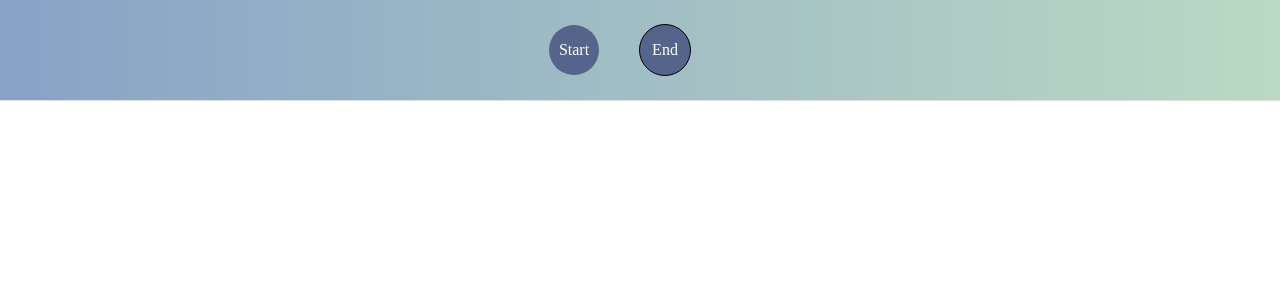
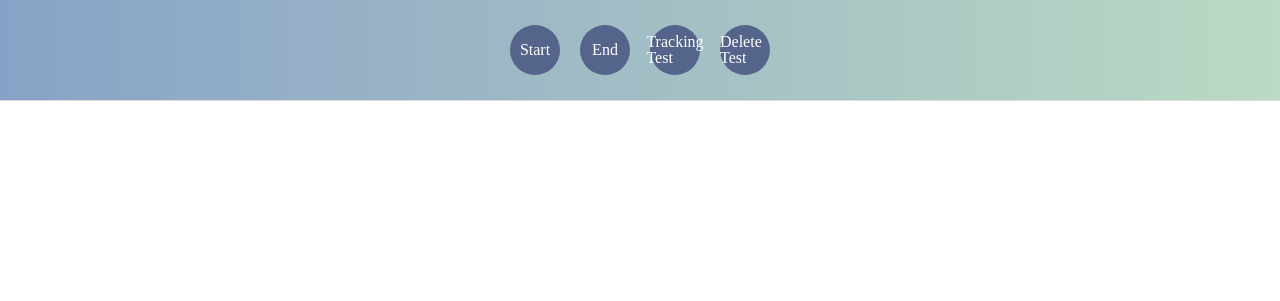
Before and after one commit to choikwangil95/Project-ICT_Capston_design, a Django app: page / in a window 1280 px wide. Shown: the part 573-874 px from the top of the page. Run offline with Django 3.2, Linux system fonts and the light colour scheme; style sheets or scripts are compiled from the project's sources; some libraries are stand-ins or nearby versions.

Commit message:
add To do list

```diff
--- a/home/static/css/home.scss
+++ b/home/static/css/home.scss
@@ -178,7 +178,7 @@ footer{
     width: 50px;
     height: 50px;
     border-radius: 50px;
-    margin-right: 40px;
+    margin-right: 20px;
     background-color: rgb(84,100,138);
     color: white;
   }
@@ -187,38 +187,36 @@ footer{
     display: flex;
     justify-content: center;
     align-items: center;
-    border: 1px solid black;
     background-color: rgb(84,100,138);
     color: white;
     margin-right: 25px;
     width: 50px;
     height: 50px;
     border-radius: 50px;
-    margin-right: 40px;
+    margin-right: 20px;
   }
 
-  &__test1 {
-    display: flex;
-    justify-content: center;
-    align-items: center;
-    width: 50px;
-    height: 50px;
-    margin-left: 40px;
-    border-radius: 50px;
-    background-color: rgb(84,100,138);
-    color: white;
-    border-radius: 50px;
-    margin-right: 25px;
-  }
-
-  &__test2 {
+  &__test {
     display: flex;
     justify-content: center;
     align-items: center;
     width: 50px;
     height: 50px;
     border-radius: 50px;
+    background-color: rgb(84,100,138);
     color: white;
+    border-radius: 50px;
+    margin-right: 20px;
+  }
+
+  &__delete {
+    display: flex;
+    justify-content: center;
+    align-items: center;
+    width: 50px;
+    height: 50px;
+    border-radius: 50px;
     background-color: rgb(84,100,138);
+    color: white;
   }
 }
--- a/home/static/js/tracking.js
+++ b/home/static/js/tracking.js
@@ -1,21 +1,9 @@
-/* @To do
-* Test case 1) 도로명 주소로 위치 변화 확인 시 위치 변화가 어떻게 일어나는지 확인
-* Test0 -> 소수점 3번째 자리 변화에 따라 도로명 주소로 위치 변화 확인
-*
-* Test case 2) 위치 변화가 미세하게 일어날 때 지도에 선이 어떻게 그어지는지 확인
-* Test1, Test2 -> 변화가 미세하게 일어나도 선이 깔끔하게 표현됨
-*/
-// Test 1 : 소수점 4번째 자리 변화 -> 위치 변화 인식 X
-let lat1 = [37.280003, 37.280103, 37.280203, 37.280303, 37.280403, 37.280503, 37.280603, 37.280703];
-let lng1 = [127.046553, 127.046453, 127.046353, 127.046253 ,127.046153, 127.046253, 127.046353, 127.046453];
-
-// Test 2 : 소수점 5번째 자리 변화 -> 위치 변화 인식 X
-let lat2 = [37.280003, 37.280013, 37.280023, 37.280033, 37.280043, 37.280053, 37.280063, 37.280073];
-let lng2 = [127.046053, 127.046063, 127.046073, 127.046083 ,127.046093, 127.046003, 127.046013, 127.046023];
-
+testCase.addEventListener("click", checkBeforeStart);
 start.addEventListener("click", checkBeforeStart);
 end.addEventListener("click", endwatch);
+testDelete.addEventListener("click", deleteMap);
 
+// Test case
 function checkBeforeStart() {
     var empty = IsTitleEmpty();
     if (empty) {
@@ -66,3 +54,22 @@ function watchLocation() {
 function endwatch() {
     clearInterval(intervalobj);
 }
+
+/* @To do
+* 1 이동경로 종료 시 지도에 등록된 마커와 선 삭제하는 delete 함수
+* 2 DB에 저장된 위도 경도를 바탕으로 지도에 마커랑 선 표시하는 get함수
+*/
+
+function deleteMap(map_id){
+
+    return axios.get(`delete/${map_id}`)
+        .then(
+            function(response){
+                console.log(response.data);
+            }
+        )
+}
+
+function getMap(){
+
+}
--- a/home/static/js/variables.js
+++ b/home/static/js/variables.js
@@ -20,6 +20,8 @@ let lat0, lng0;
 // tracking.js
 let start = document.getElementsByClassName("button__start")[0];
 let end = document.getElementsByClassName("button__end")[0];
+let testCase = document.getElementsByClassName("button__test")[0];
+let testDelete = document.getElementsByClassName("button__delete")[0];
 let lngitudeValue, latitudeValue;  // 현재 위도, 경도
 var geoId; // ?
 var lastLng = firstlngitudeValue;   // 이전 경도
--- a/home/templates/home.html
+++ b/home/templates/home.html
@@ -41,6 +41,8 @@
         <div class="tracking">
           <button class="button__start"><h3>Start</h3></button>
           <button class="button__end"><h3>End</h3></button>
+          <button class="button__test">Tracking Test</button>
+          <button class="button__delete" onclick="deleteCall('{{map_id}}')">Delete Test</button>
         </div>
       </div>
     </div>
--- a/home/urls.py
+++ b/home/urls.py
@@ -4,4 +4,6 @@ from . import views
 urlpatterns = [
     path('', views.home, name='home'),
     path('now/', views.save_now_geolocation, name='nowloc'),
+    path('delete/<int:map_id>', views.delete_map, name='delmap'),
+    path('get/<int:map_id>', views.get_map, name='getmap'),
 ]
--- a/home/views.py
+++ b/home/views.py
@@ -1,7 +1,8 @@
 from django.shortcuts import render
 from django.http import HttpResponse
-from .models import Gps
+from .models import Gps, Map
 import json
+from django.http import JsonResponse
 from django.views.decorators.csrf import ensure_csrf_cookie
 @ensure_csrf_cookie
 
@@ -19,3 +20,15 @@ def save_now_geolocation(request):
             longitude = longitude,
         )
         return HttpResponse('complete save')
+
+def delete_map(request, map_id):
+    get_map = Map.objects.get(pk=map_id)
+    gps = get_map.gps
+
+    data={
+        'gps':gps,
+    }
+    return JsonResponse({'data':data})
+
+def get_map(request):
+    pass
```
